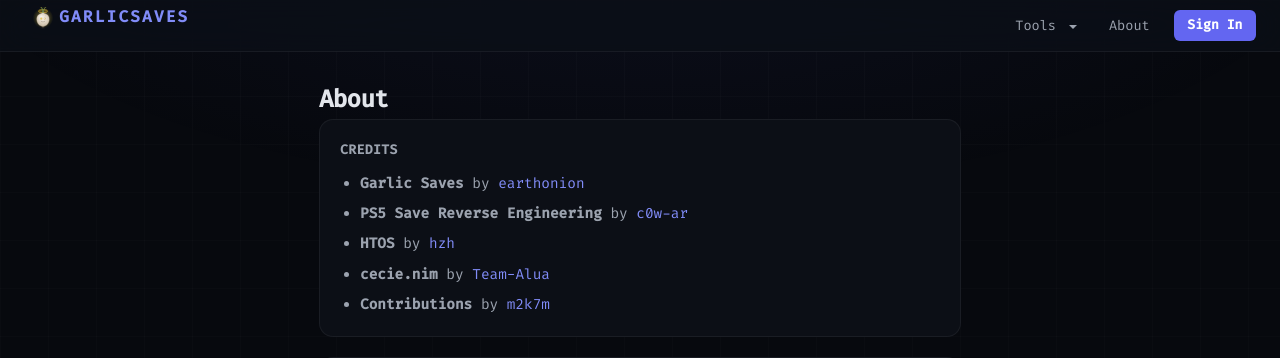
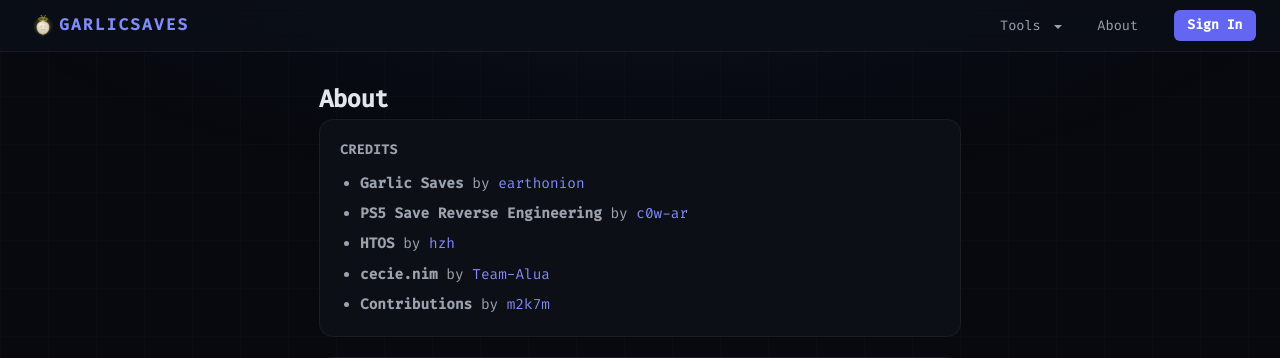
Before and after one commit to earthonion/HTOS-web, a Python web app: template templates/about.html in a window 1280 px wide. Shown: the top 358 px of the page. Run offline with Jinja, Linux system fonts and the light colour scheme; the template is opened without the code that fills it, so the values that code supplies are empty.

Commit message:
Improve topbar responsivenes

```diff
--- a/static/style.css
+++ b/static/style.css
@@ -103,6 +103,14 @@ body::before {
     height: 52px;
     display: flex;
     align-items: center;
+    justify-content: space-between;
+}
+
+.topbar-btns{
+    display: flex;
+    align-items: center;
+    justify-content: space-between;
+    width: 16rem;
 }
 
 /* Sidebar */
@@ -135,7 +143,7 @@ body::before {
     white-space: nowrap;
     text-transform: uppercase;
     padding: 0.25rem 0.5rem;
-    margin-bottom: 1rem;
+    /* margin-bottom: 1rem; */
 }
 
 /* Hamburger — hidden on desktop */
@@ -275,6 +283,7 @@ body::before {
 /* Topbar dropdown (signed-out) */
 .topbar-dropdown {
     position: relative;
+    white-space: nowrap;
 }
 
 .topbar-dropdown-toggle {
@@ -323,7 +332,6 @@ body::before {
     font-size: 0.82rem;
     font-weight: 600;
     padding: 0.35rem 0.85rem;
-    margin-left: 1.5rem;
     border-radius: var(--r-sm);
     background: var(--indigo);
     color: #fff;
@@ -979,8 +987,10 @@ main > *:nth-child(6) { animation-delay: 0.2s; }
         border-bottom: 1px solid var(--border);
         gap: 0;
     }
+    .topbar{ padding: 0 0.5rem; }
+    .topbar-btns{ width: 13rem; }
     .nav-header { margin-bottom: 0; }
-    .nav-brand { margin-bottom: 0; font-size: 0.9rem; }
+    .nav-brand { margin-bottom: 0; font-size: 0.9rem; padding: 0; }
     .hamburger { display: flex; }
     .nav-collapse {
         display: none;
@@ -999,6 +1009,12 @@ main > *:nth-child(6) { animation-delay: 0.2s; }
     h1 { font-size: 1.25rem; }
     .auth-form { margin-top: 2.5rem; }
     .file-drop { padding: 1.25rem 1rem; }
+}
+
+@media screen and (max-width: 350px) {
+    .topbar-dropdown { display: none; }
+    .btn-about { display: none; }
+    .topbar-btns { justify-content: end; }
 }
 
 /* Footer */
--- a/templates/base.html
+++ b/templates/base.html
@@ -78,7 +78,8 @@
     {% else %}
     <nav class="topbar">
         <div class="nav-brand"><img src="{{ url_for('static', filename='favicon.svg') }}" alt="" style="height:1.4em;vertical-align:middle;margin-right:0.3em;">garlicsaves</div>
-        <div class="topbar-dropdown" style="margin-left:auto;">
+        <div class="topbar-btns">
+            <div class="topbar-dropdown" style="white-space: nowrap;">
                 <a href="#" class="topbar-dropdown-toggle" onclick="event.preventDefault();this.parentElement.classList.toggle('open')" style="font-size:0.85rem; color:var(--text-2); text-decoration:none;">Tools <span class="nav-chevron"></span></a>
                 <div class="topbar-dropdown-menu">
                     <a href="{{ url_for('tools.title_lookup') }}">Title ID Lookup</a>
@@ -90,8 +91,9 @@
                     <a href="{{ url_for('tools.sample_saves') }}">Sample Saves</a>
                 </div>
             </div>
-        <a href="{{ url_for('main.about') }}" style="font-size:0.85rem; color:var(--text-2); text-decoration:none; margin-left:2rem;">About</a>
+            <a href="{{ url_for('main.about') }}" class="btn-about" style="font-size:0.85rem; color:var(--text-2); text-decoration:none;">About</a>
             {% if not hide_signin %}<a href="{{ url_for('auth.login') }}" class="btn-signin">Sign In</a>{% endif %}
+        </div>
     </nav>
     {% endif %}
 
```
Lines whose indentation alone changed are shown as unchanged.
